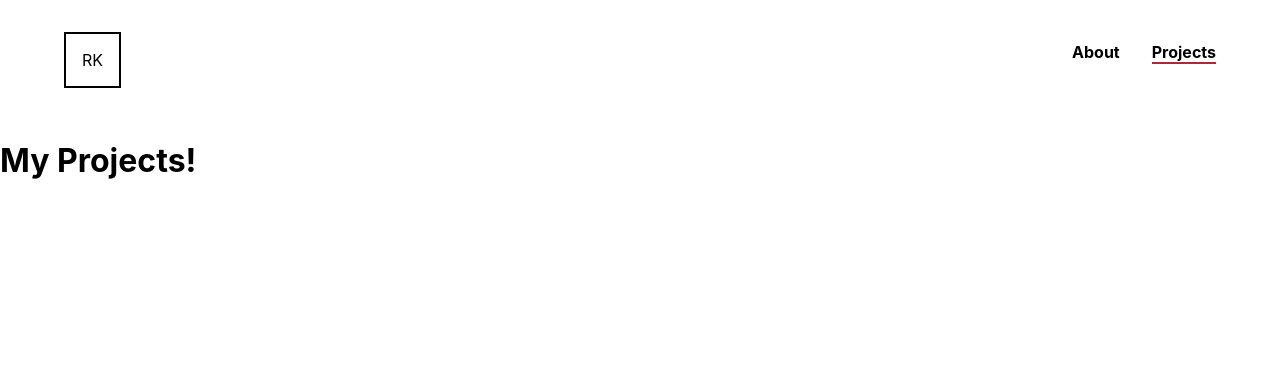
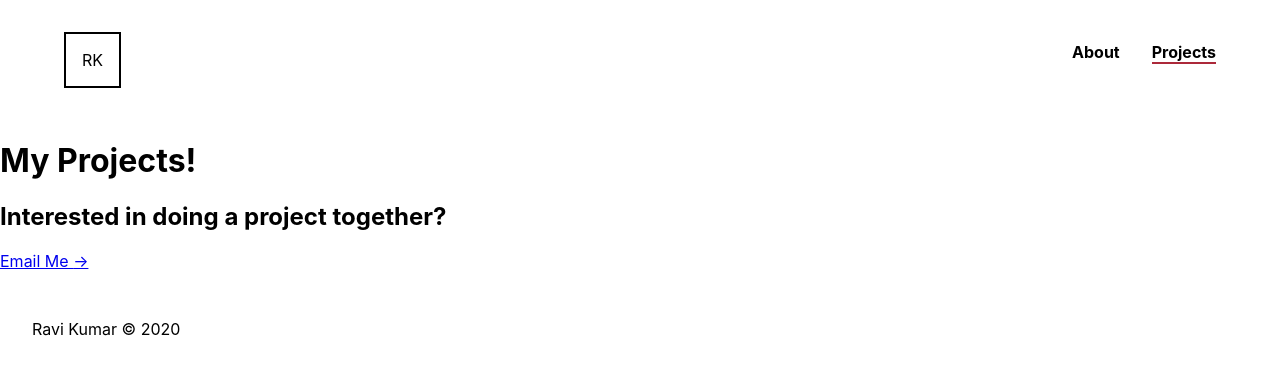
Before and after one commit to 479BetaCoder/479BetaCoder.github.io, a React (Create React App) app: page /projects in a window 1280 px wide. Shown: the top 374 px of the page. Built offline with nearby package versions, Linux system fonts and the light colour scheme.

Commit message:
favicon added

```diff
--- a/src/App.css
+++ b/src/App.css
@@ -7,3 +7,8 @@ html {
     color: #000;
     font-family: Georgia, 'Times New Roman', Times, serif;
 }
+
+
+footer {
+    padding: 2em;
+}
--- a/src/App.js
+++ b/src/App.js
@@ -16,7 +16,7 @@ class App extends React.Component {
           <Route exact path="/" component={About}></Route>
           <Route path="/projects" component={Projects}></Route>
         </div>
-        {/* <Footer></Footer> */}
+        <Footer></Footer>
       </div>
       </BrowserRouter>
     );
--- a/src/components/Footer/Footer.js
+++ b/src/components/Footer/Footer.js
@@ -3,14 +3,27 @@ import React from "react";
 export default class Footer extends React.Component {
   render() {
     return (
+      <div>
         <section className="cta-section border">
           <div className="inner-container">
             <h1>Interested in doing a project together?</h1>
-          <a href="mailto:ravikumar.pilla479@gmail.com" className="cta-button">
+            <a
+              href="mailto:ravikumar.pilla479@gmail.com"
+              className="cta-button"
+            >
               Email Me <span className="arrow-right">→</span>
             </a>
           </div>
         </section>
+        <footer class="border">
+          <p>
+            <bold>
+              Ravi Kumar &copy;{" "}
+              <span id="footer-date">{new Date().getFullYear()}</span>
+            </bold>
+          </p>
+        </footer>
+      </div>
     );
   }
 }
```
Lines whose indentation alone changed are shown as unchanged.
